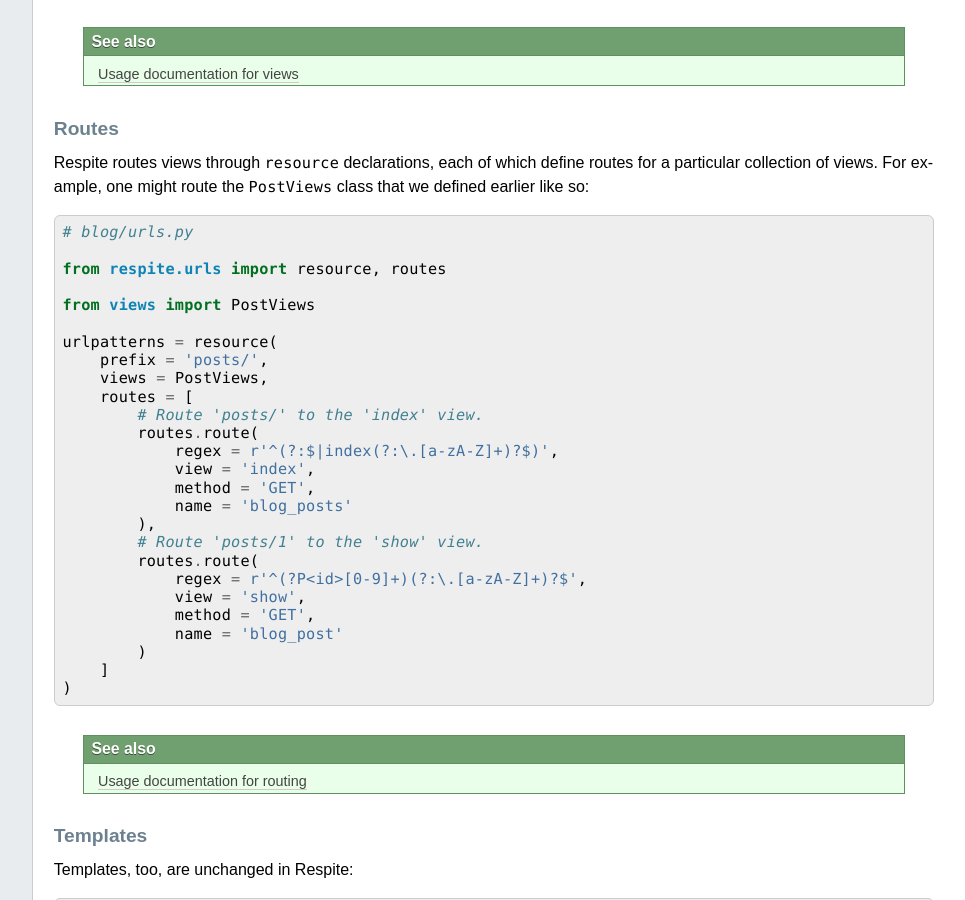
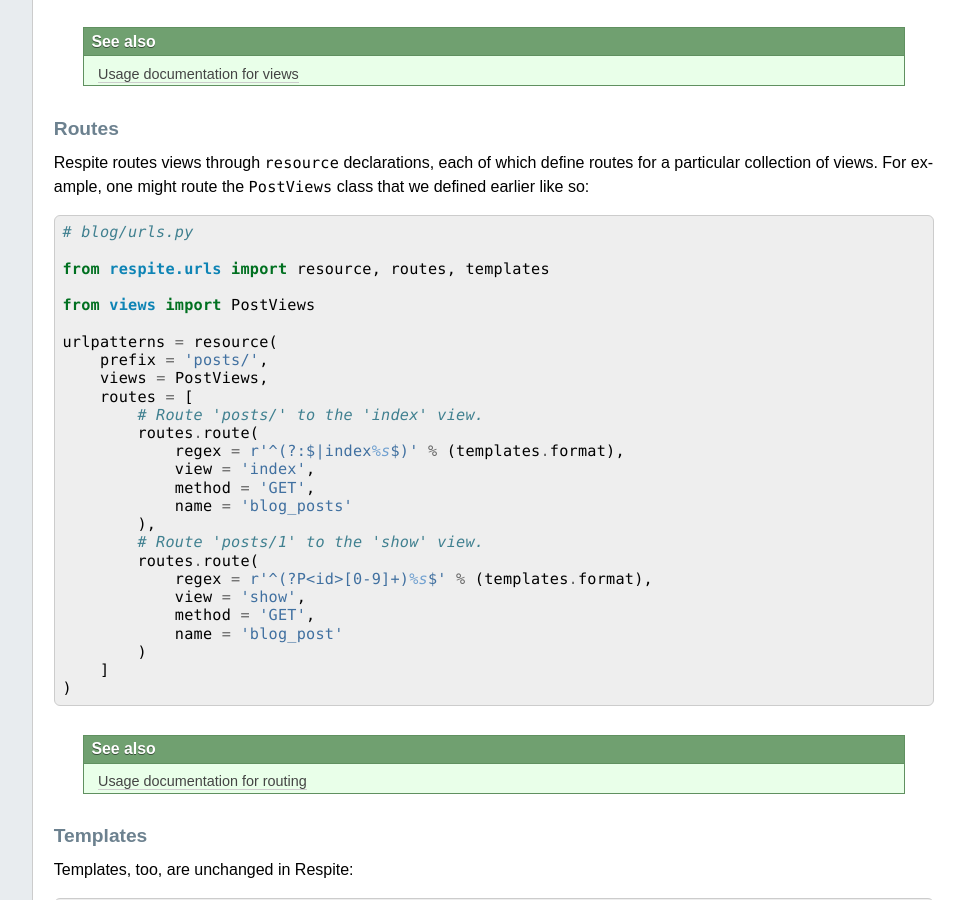
Before and after one commit to jgorset/django-respite, a Sphinx documentation site: the page built from docs/source/overview.rst, in a window 1280 px wide and 900 px high, scrolled down 2173 px. Shown: the whole window, without its empty margins (224-1189 px from the left). Built offline with Sphinx 7.4.7, drawn with Linux system fonts in a browser that asks for light colours; the version number is read from the project's files by our own code.

Commit message:
Update overview to use the canned template format

```diff
--- a/docs/source/overview.rst
+++ b/docs/source/overview.rst
@@ -137,7 +137,7 @@ we defined earlier like so::
 
     # blog/urls.py
 
-    from respite.urls import resource, routes
+    from respite.urls import resource, routes, templates
 
     from views import PostViews
 
@@ -147,14 +147,14 @@ we defined earlier like so::
         routes = [
             # Route 'posts/' to the 'index' view.
             routes.route(
-                regex = r'^(?:$|index(?:\.[a-zA-Z]+)?$)',
+                regex = r'^(?:$|index%s$)' % (templates.format),
                 view = 'index',
                 method = 'GET',
                 name = 'blog_posts'
             ),
             # Route 'posts/1' to the 'show' view.
             routes.route(
-                regex = r'^(?P<id>[0-9]+)(?:\.[a-zA-Z]+)?$',
+                regex = r'^(?P<id>[0-9]+)%s$' % (templates.format),
                 view = 'show',
                 method = 'GET',
                 name = 'blog_post'
```
